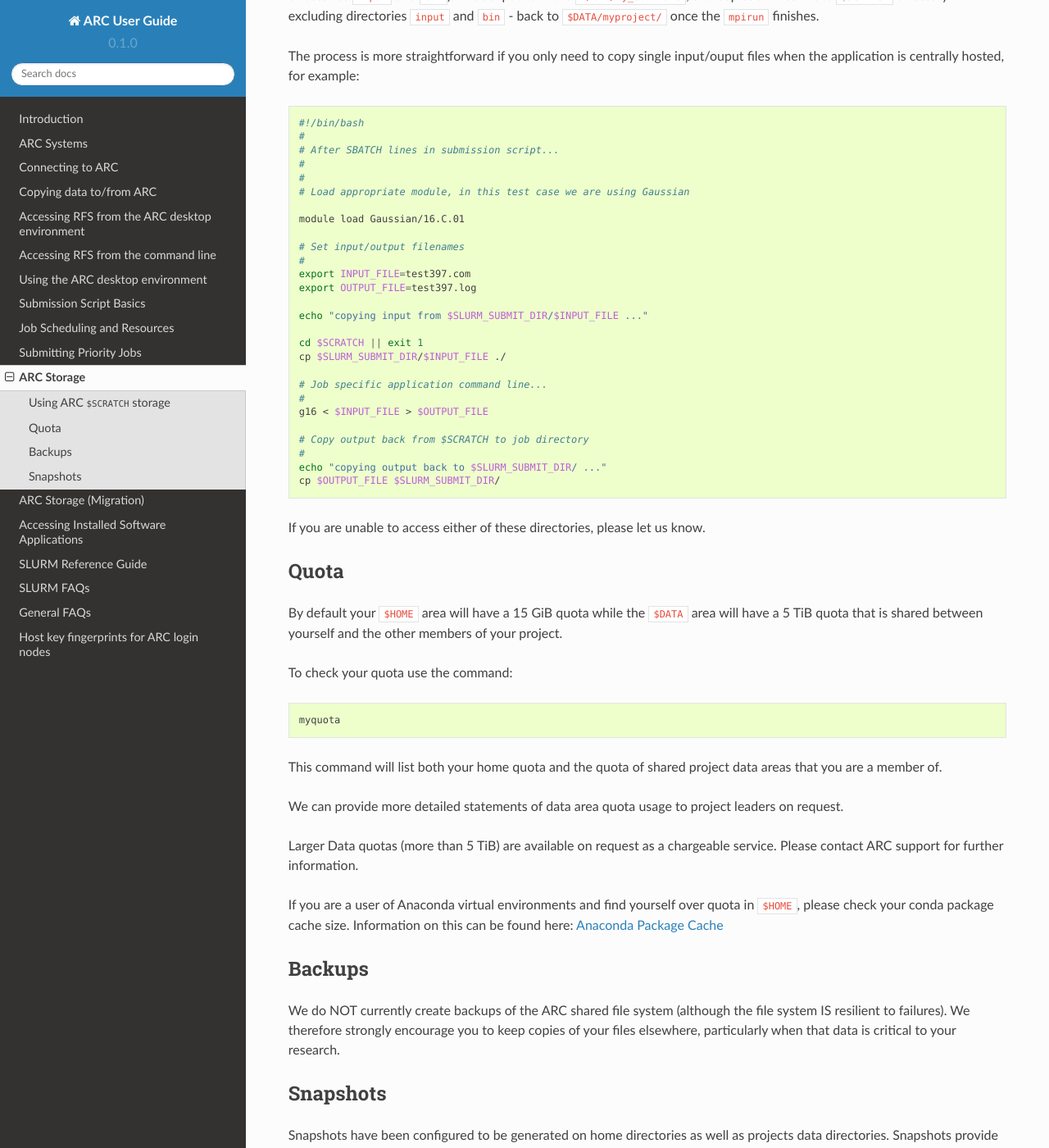
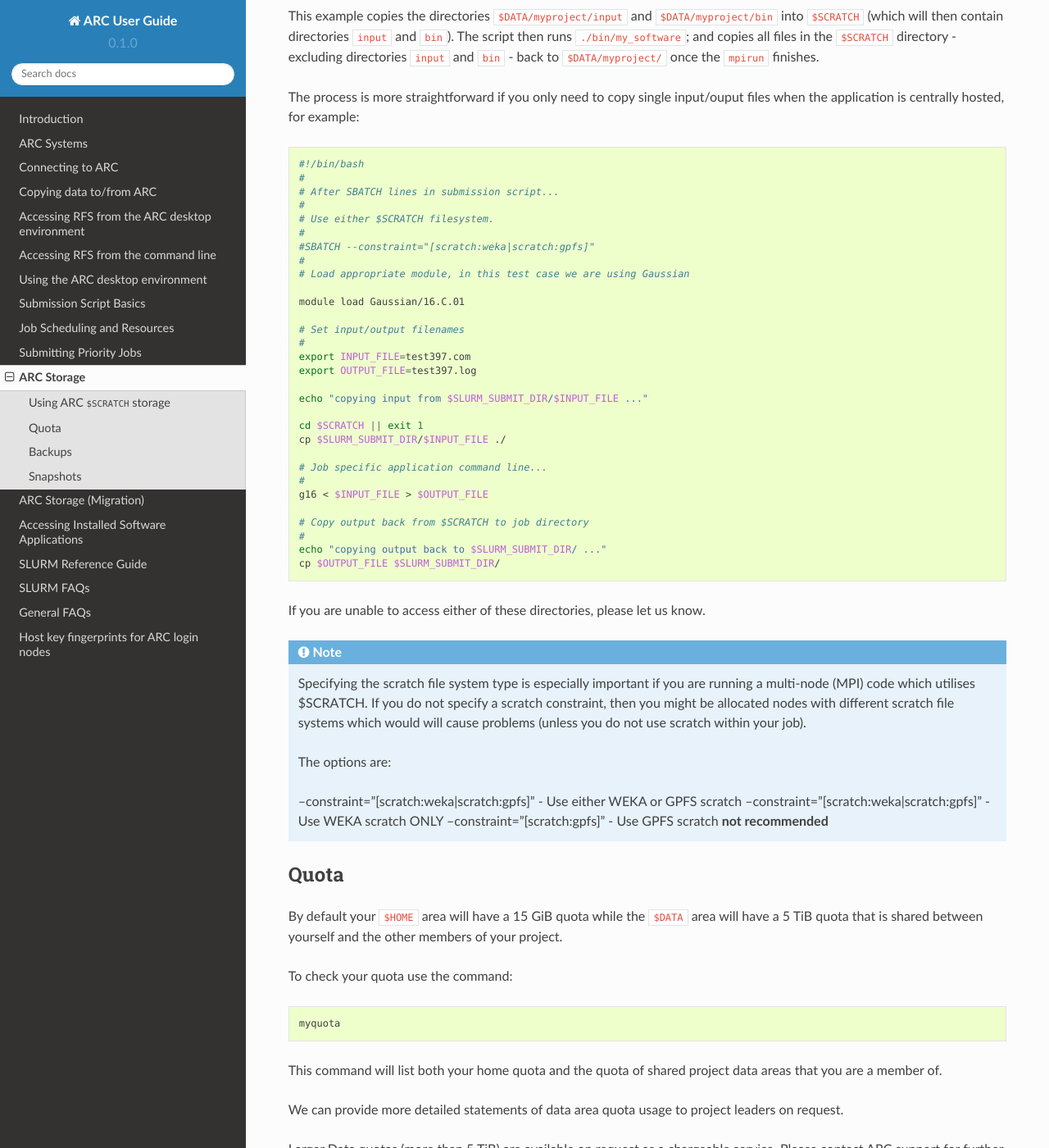
Before and after one commit to tina-friedrich/arc-user-guide, a Sphinx documentation site: the page built from docs/source/arc-storage.rst, in a window 1280 px wide and 1400 px high, scrolled down 1196 px. Shown: the whole window at 82% size. Built offline with Sphinx 7.4.7 and the Read the Docs theme 2.0.0, drawn with Linux system fonts in a browser that asks for light colours; some of the changed text lies outside the part shown.

Commit message:
Update arc-storage.rst

```diff
--- a/docs/source/arc-storage.rst
+++ b/docs/source/arc-storage.rst
@@ -28,6 +28,9 @@ A simple example of how to do this would be:
   #
   # After SBATCH lines in submission script...
   #
+  # Use either $SCRATCH filesystem.
+  #
+  #SBATCH --constraint="[scratch:weka|scratch:gpfs]"
   #
   cd $SCRATCH || exit 1
   #
@@ -56,6 +59,9 @@ The process is more straightforward if you only need to copy single input/ouput
   #
   # After SBATCH lines in submission script...
   #
+  # Use either $SCRATCH filesystem.
+  #
+  #SBATCH --constraint="[scratch:weka|scratch:gpfs]"
   #
   # Load appropriate module, in this test case we are using Gaussian
 
@@ -82,6 +88,18 @@ The process is more straightforward if you only need to copy single input/ouput
 
 
 If you are unable to access either of these directories, please let us know.
+
+.. note::
+  Specifying the scratch file system type is especially important if you are running a multi-node (MPI) code which utilises
+  $SCRATCH.  If you do not specify a scratch constraint, then you might be allocated nodes with different scratch file systems which would will cause problems (unless you do
+  not use scratch within your job).
+
+  The options are:
+
+  --constraint="[scratch:weka|scratch:gpfs]"  - Use either WEKA or GPFS scratch
+  --constraint="[scratch:weka|scratch:gpfs]"  - Use WEKA scratch ONLY
+  --constraint="[scratch:gpfs]"               - Use GPFS scratch **not recommended**
+
 
 Quota
 -----
```
